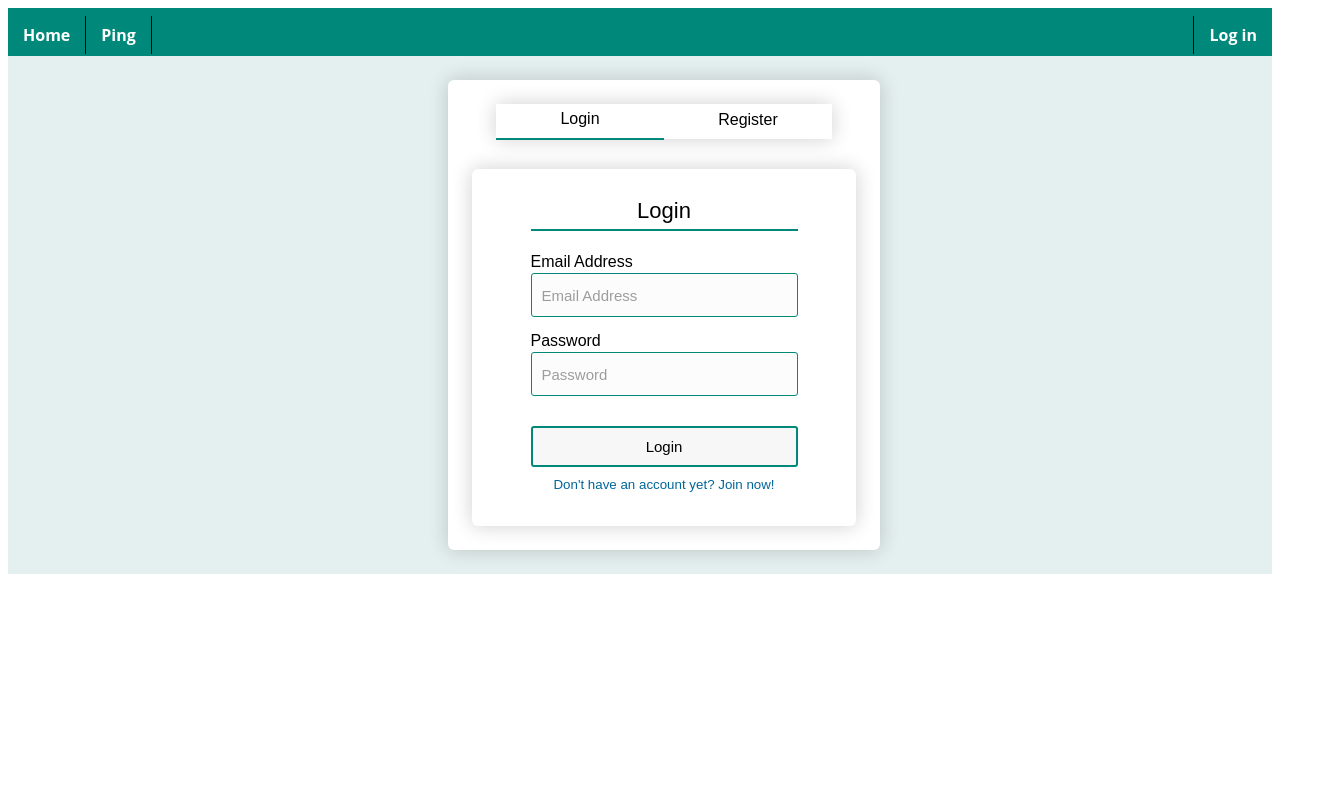
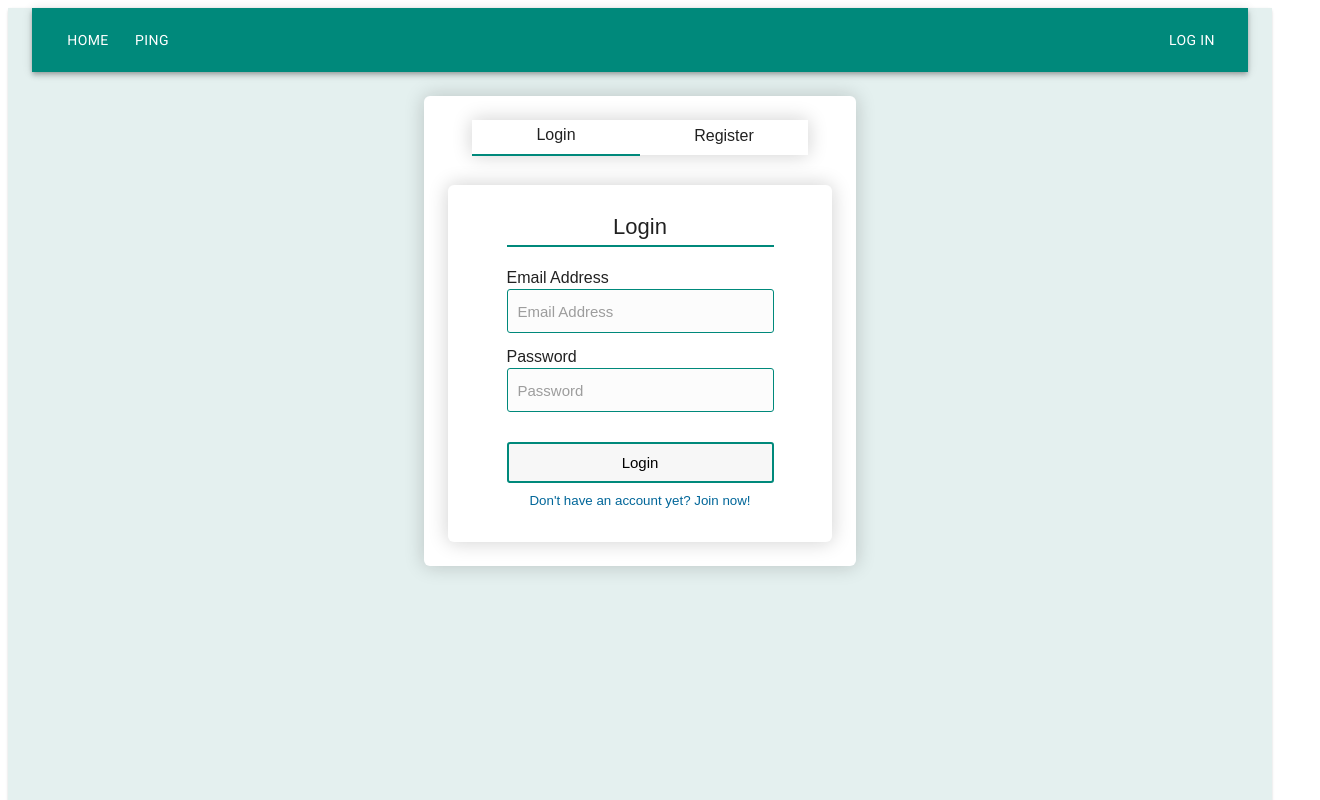
Before and after one commit to sanchitdeora/budget-tracker, a React (Create React App) app in the folder client/: page /authenticate in a window 1280 px wide. Shown: the top 800 px of the page, 1320 px wide, since content can reach past the window. Built offline with nearby package versions, Linux system fonts and the light colour scheme.

Commit message:
Added navbar with material ui

```diff
--- a/client/package.json
+++ b/client/package.json
@@ -4,6 +4,9 @@
 	"private": true,
 	"proxy": "http://localhost:8080",
 	"dependencies": {
+		"@fontsource/roboto": "^4.4.5",
+		"@material-ui/core": "^4.11.4",
+		"@material-ui/icons": "^4.11.2",
 		"@testing-library/jest-dom": "^5.12.0",
 		"@testing-library/react": "^11.2.7",
 		"@testing-library/user-event": "^12.8.3",
@@ -14,6 +17,7 @@
 		"react": "^17.0.2",
 		"react-bootstrap": "^1.6.0",
 		"react-dom": "^17.0.2",
+		"react-router-bootstrap": "^0.25.0",
 		"react-router-dom": "^5.2.0",
 		"react-scripts": "4.0.3",
 		"react-tap-event-plugin": "^3.0.3",
--- a/client/src/App.js
+++ b/client/src/App.js
@@ -1,15 +1,47 @@
+import React from 'react';
+import { BrowserRouter as Router, Redirect, Route, Switch } from "react-router-dom";
 import './App.scss';
-import React from 'react';
-import { TOKEN } from './utils/GlobalConstants'
-import { BrowserRouter as Router, Switch, Route, Redirect } from "react-router-dom";
-import Home from "./components/Home.jsx"
-import Ping from "./components/Ping"
+
+// to use fontRoboto
+import "@fontsource/roboto";
+// importing paper and container from core
+import { Paper, Container } from "@material-ui/core";
+
+// these are for customizing the theme
+import { ThemeProvider, createMuiTheme } from "@material-ui/core/styles";
+/* material shell also provide the colors we can import them like these */
+import { teal, orange } from "@material-ui/core/colors";
+import Authenticate from './components/Authentication/Authenticate.jsx';
+import Logout from './components/Authentication/Logout.jsx';
+import Home from "./components/Home.jsx";
 import NavBar from './components/NavBar.jsx';
-import Logout from './components/Authentication/Logout.jsx';
-import Authenticate from './components/Authentication/Authenticate.jsx';
+import Ping from "./components/Ping";
 import Survey from './components/Survey.jsx';
+import { isLogin } from './utils';
+import { TOKEN } from './utils/GlobalConstants';
 
-// const TOKEN = "token"
+const theme = createMuiTheme({
+  typography: {
+    h1: {
+     /* this will change the font size for h1, we can also do
+        it for others, */
+      fontSize: "3rem",
+    },
+  },
+  palette: {
+    /* this is used to turn the background dark, but we have
+        to use Paper for this inOrder to use it. */
+    type: "light",
+    primary: {
+     // main: colorName[hue],
+     // we have to import the color first to use it
+      main: teal[600],
+    },
+    secondary: {
+      main: orange[400],
+    },
+  },
+});
 
 class App extends React.Component<any, any> {
 	constructor(props) {
@@ -34,7 +66,9 @@ class App extends React.Component<any, any> {
 
 	render() {
 		return (
-			<div className="root-container">
+		<ThemeProvider theme={theme}>
+			<Paper style={{ height: "200vh" }}>
+				<Container className="root-container">
 					<Router>
 						<NavBar isLoggedIn={this.state.isLoggedIn} />
 						<div className="app-container">
@@ -59,16 +93,17 @@ class App extends React.Component<any, any> {
 							</Route>
 
 							<Route exact path="/">
-  								{
-								  this.state.isLoggedIn ?
-								  <Redirect to="/home" /> :
-								  <Redirect to="/authenticate" />
+								{
+								this.state.isLoggedIn ?
+								<Redirect to="/home" /> :
+								<Redirect to="/authenticate" />
 								}
 							</Route>
 						</Switch></div>
 					</Router>
-
-			</div>
+				</Container>
+			</Paper>
+		</ThemeProvider>
 		);
 	}
 }
@@ -79,7 +114,7 @@ const PrivateRoute = ({component: Component, ...rest}) => {
         // Show the component only when the user is logged in
         // Otherwise, redirect the user to /authenticate page
         <Route {...rest} render={props => (
-            (sessionStorage.getItem(TOKEN) !== null) ?
+            isLogin() ?
                 <Component {...props} />
             : <Redirect to="/authenticate" />
         )} />
--- a/client/src/App.scss
+++ b/client/src/App.scss
@@ -10,7 +10,7 @@
 .app-container {
   display: flex;
   flex-direction: column;
-  width: 100%;
+  width: auto;
   align-items: center;
   padding: 24px;
 }
--- a/client/src/components/NavBar.jsx
+++ b/client/src/components/NavBar.jsx
@@ -1,29 +1,85 @@
 import React from 'react';
 import './NavBar.scss';
 import { Link } from 'react-router-dom'
+// import { Navbar, Nav, NavDropdown, LinkC } from 'react-bootstrap';
+import AppBar from '@material-ui/core/AppBar';
+import Grid from '@material-ui/core/Grid';
+import Toolbar from '@material-ui/core/Toolbar';
+import MenuItem from '@material-ui/core/MenuItem';
+import Button from '@material-ui/core/Button';
+import Menu from '@material-ui/core/Menu';
+import IconButton from '@material-ui/core/IconButton';
+import AccountCircleOutlinedIcon from '@material-ui/icons/AccountCircleOutlined';
 
 class NavBar extends React.Component {
 	constructor(props) {
 		super(props);
-		this.state = {}
+		this.state = {
+			anchorEl: null
+		}
 	}
+
+	handleClick = (event) => {
+    	this.setState({anchorEl: event.currentTarget});
+  	};
+
+  	handleClose = () => {
+		this.setState({anchorEl: null});
+  	};
 
 	render() {
 		return (
 			<div className="navbar-container">
-					<ul className="navbar-list">
-						<li><Link to='/home'>Home</Link></li>
-						<li><Link to='/ping'>Ping</Link></li>
-
-						{
-							this.props.isLoggedIn ?
-							<div>
-								{/* <li><Link to='/logout' className="accountControl">Account</Link></li> */}
-								<li><Link to='/logout' className="accountControl">Log out</Link></li>
-							</div> :
-							<li><Link to='/authenticate' className="accountControl">Log in</Link></li>
-						}
-					</ul>
+				<AppBar position="static">
+					<Toolbar>
+						<Grid container className="grid-container" spacing={0}>
+							<Grid item xs={12}>
+								<Button color="inherit" className="navbar-item" component={Link} to={'/home'}>Home</Button>
+								<Button color="inherit" className="navbar-item" component={Link} to={'/ping'}>Ping</Button>
+								{
+									this.props.isLoggedIn ?
+									<div className="account-container">
+										<IconButton
+											style={{ color: 'white' }}
+											className="account-button"
+											aria-controls="simple-menu"
+											aria-haspopup="true"
+											onClick={this.handleClick.bind(this)}
+										>
+											<AccountCircleOutlinedIcon className="accountControl"/>
+										</IconButton>
+										<Menu
+											id="simple-menu"
+											anchorEl={this.state.anchorEl}
+											getContentAnchorEl={null}
+											anchorOrigin={{vertical: 'bottom', horizontal: 'left'}}
+											keepMounted
+											open={Boolean(this.state.anchorEl)}
+											onClose={this.handleClose.bind(this)}
+										>
+											<MenuItem
+												className="account-menu"
+												component={Link} to={'/account'}
+												onClick={this.handleClose.bind(this)}>
+														My Account
+											</MenuItem>
+											<MenuItem
+												className="account-menu"
+												component={Link} to={'/logout'}
+												onClick={this.handleClose.bind(this)}>
+													Log out
+											</MenuItem>
+										</Menu>
+									</div>
+									:
+									<div className="account-container">
+										<Button color="inherit" className="account-menu" component={Link} to={'/authenticate'}>Log in</Button>
+									</div>
+								}
+							</Grid>
+						</Grid>
+					</Toolbar>
+				</AppBar>
 			</div>
 		);
 	}
--- a/client/src/components/NavBar.scss
+++ b/client/src/components/NavBar.scss
@@ -1,33 +1,28 @@
 .navbar-container {
-  background-color: #00897b;
   width: auto;
 }
 
-.navbar-list {
-  margin: 0.5em 0 3em 0;
-  padding: 0;
-  list-style: none;
-  background-color: #00897b;
+.navbar-item:hover {
+  color: inherit;
 }
 
-.navbar-list a {
-  float: left;
-  overflow: hidden;
-  padding: 8px 15px;
-  text-decoration: none;
-  font-weight: bold;
-  font-family: "Open Sans", sans-serif;
-  color: white;
-  border-right: 1px solid black;
+.account-container {
+  float: right;
 }
 
-.navbar-list a:hover {
-  opacity: 0.7;
+.account-button {
+  padding: 7px !important;
 }
 
-.accountControl {
-  float: right !important;
-  right: 15px;
-  border-left: 1px solid black;
-  border-right: 0 !important;
+.account-menu {
+  width: 100%;
+  display: inherit;
+  align-items: inherit;
+  justify-content: inherit;
+  font-size: 0.875rem !important;
+  letter-spacing: 0.02857em !important;
 }
+
+.account-menu:hover {
+  color: inherit;
+}
--- /dev/null
+++ b/client/src/utils/index.js
@@ -0,0 +1,9 @@
+import { TOKEN } from "./GlobalConstants";
+
+export const isLogin = () => {
+    if (sessionStorage.getItem(TOKEN)) {
+        return true;
+    }
+
+    return false;
+}
```
Also changed, not shown: 1 other file (tests, documents, lock files or other folders).
